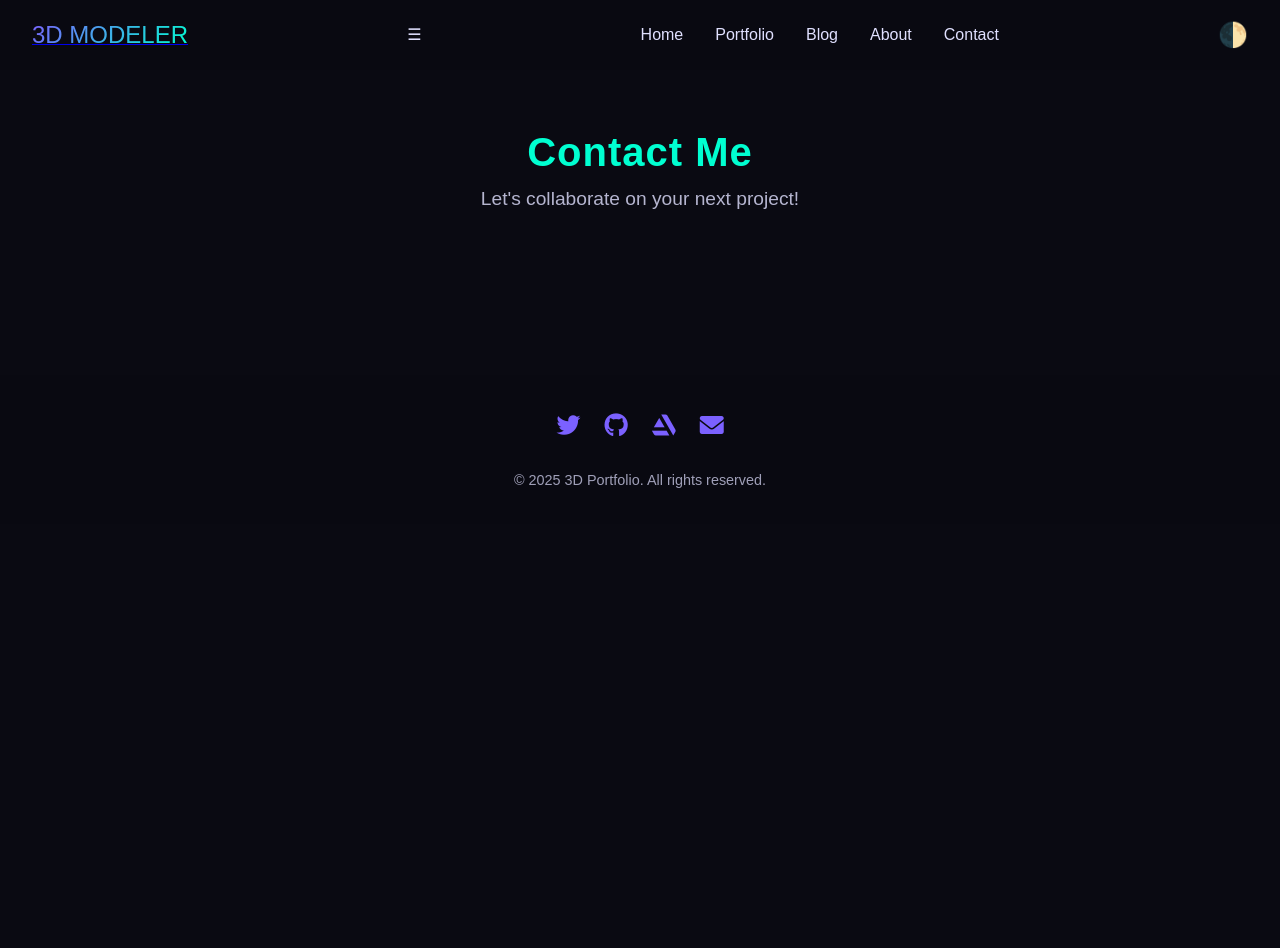
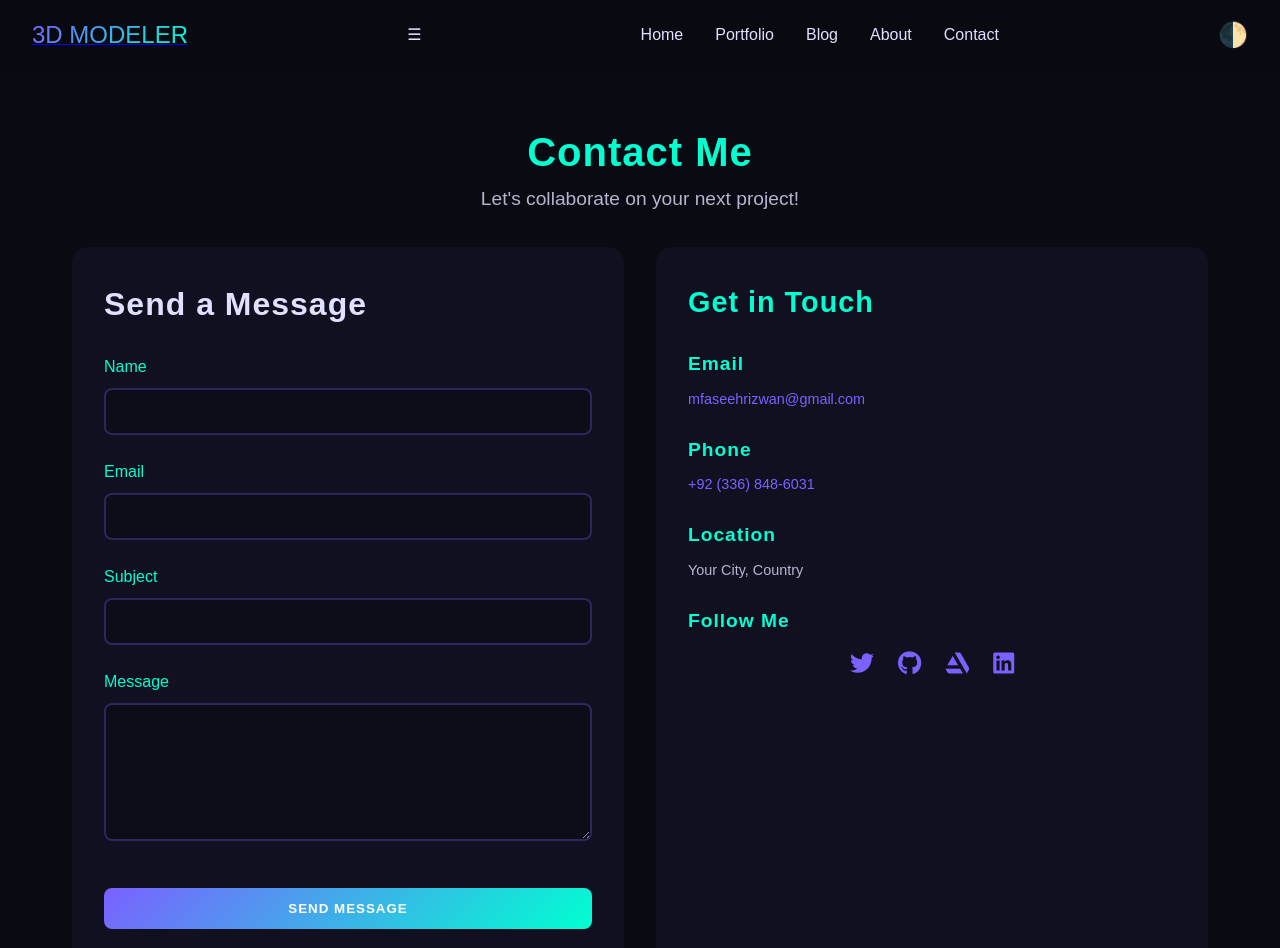
Before and after one commit to FaseehRizwan/test-port, a Jekyll site: the page built from contact/index.html, in a window 1280 px wide and 1400 px high. Shown: the top 948 px of the window. Built offline with Jekyll 4.4.1, drawn with Linux system fonts in a browser that asks for light colours.

Commit message:
Update index.html

```diff
--- a/contact/index.html
+++ b/contact/index.html
@@ -20,4 +20,76 @@ title: Contact
     <h1>Contact Me</h1>
     <p class="tagline">Let's collaborate on your next project!</p>
   </div>
+
+  <div class="contact-content">
+    <!-- Contact Form -->
+    <div class="contact-form-container">
+      <h2>Send a Message</h2>
+      <form action="https://formspree.io/f/xnnjvjlw" method="POST" class="contact-form">
+        <div class="form-group">
+          <label for="name">Name</label>
+          <input type="text" id="name" name="name" required>
+        </div>
+        <div class="form-group">
+          <label for="email">Email</label>
+          <input type="email" id="email" name="email" required>
+        </div>
+        <div class="form-group">
+          <label for="subject">Subject</label>
+          <input type="text" id="subject" name="subject" required>
+        </div>
+        <div class="form-group">
+          <label for="message">Message</label>
+          <textarea id="message" name="message" rows="6" required></textarea>
+        </div>
+        <button type="submit" class="btn btn-primary">Send Message</button>
+      </form>
+    </div>
+
+    <!-- Contact Info -->
+    <div class="contact-info">
+      <h2>Get in Touch</h2>
+      <div class="info-card">
+        <h3>Email</h3>
+        <p><a href="mailto:mfaseehrizwan@gmail.com">mfaseehrizwan@gmail.com</a></p>
+      </div>
+      <div class="info-card">
+        <h3>Phone</h3>
+        <p><a href="tel:+923368486031">+92 (336) 848-6031</a></p>
+      </div>
+      <div class="info-card">
+        <h3>Location</h3>
+        <p>Your City, Country</p>
+      </div>
+      <div class="info-card">
+        <h3>Follow Me</h3>
+        <div class="social-links">
+          <a href="https://twitter.com/yourusername" target="_blank" rel="noopener">
+            <i class="fab fa-twitter"></i>
+          </a>
+          <a href="https://github.com/FaseehRizwan" target="_blank" rel="noopener">
+            <i class="fab fa-github"></i>
+          </a>
+          <a href="https://artstation.com/yourusername" target="_blank" rel="noopener">
+            <i class="fab fa-artstation"></i>
+          </a>
+          <a href="https://linkedin.com/in/yourusername" target="_blank" rel="noopener">
+            <i class="fab fa-linkedin"></i>
+          </a>
+        </div>
+      </div>
+    </div>
+  </div>
+
+  <!-- Optional: Embed Google Map -->
+  <div class="map-container">
+    <iframe
+      src="https://www.google.com/maps/embed?pb=!1m18!1m12!1m3!1d3153.8354345093747!2d144.9537353153166!3d-37.816279742021665!2m3!1f0!2f0!3f0!3m2!1i1024!2i768!4f13.1!3m3!1m2!1s0x6ad642af0f11fd81%3A0xf577d2d2b2a1c0b5!2sYour%20Location!5e0!3m2!1sen!2sus!4v1633023222534!5m2!1sen!2sus"
+      width="100%"
+      height="400"
+      style="border:0;"
+      allowfullscreen=""
+      loading="lazy">
+    </iframe>
+  </div>
 </section>
```
